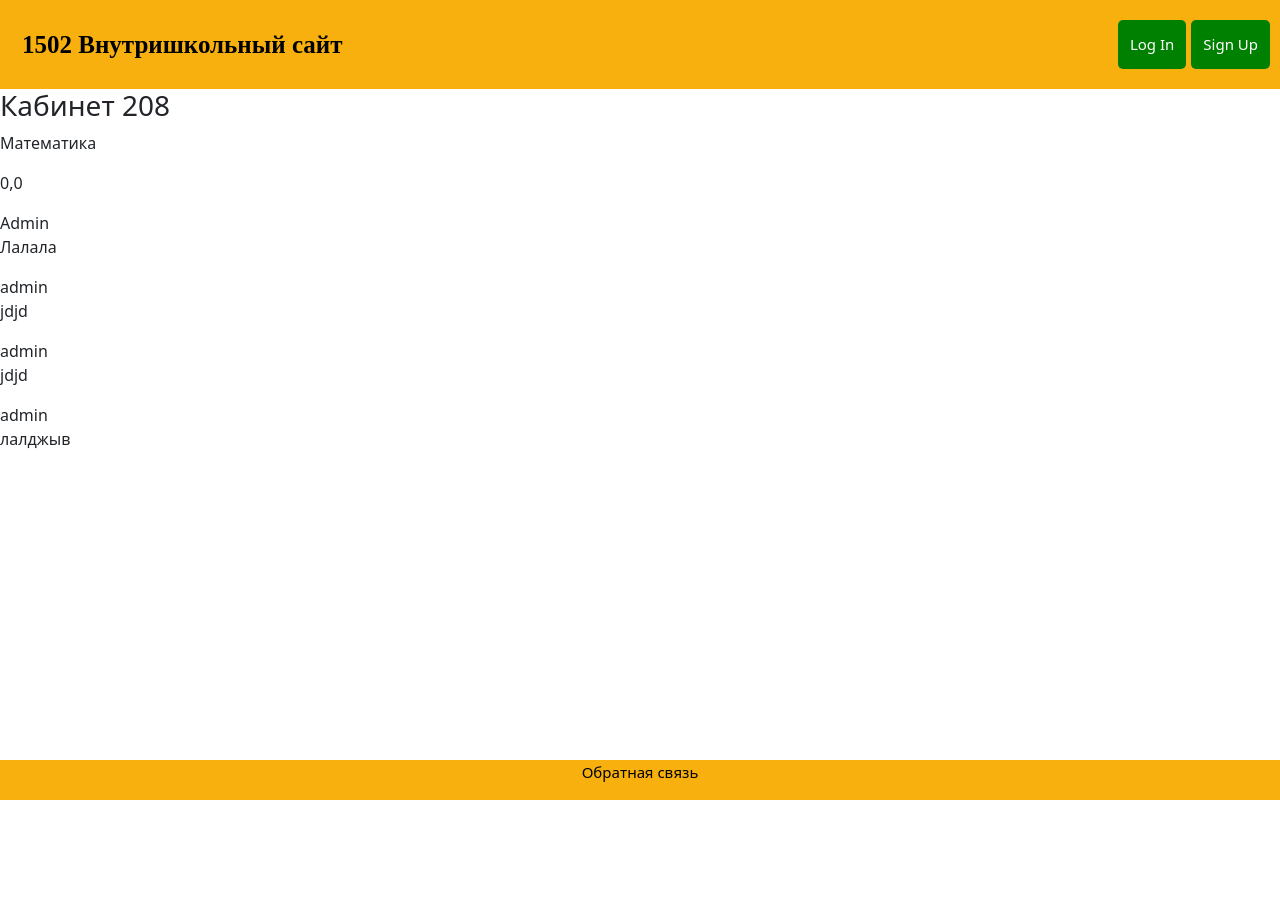
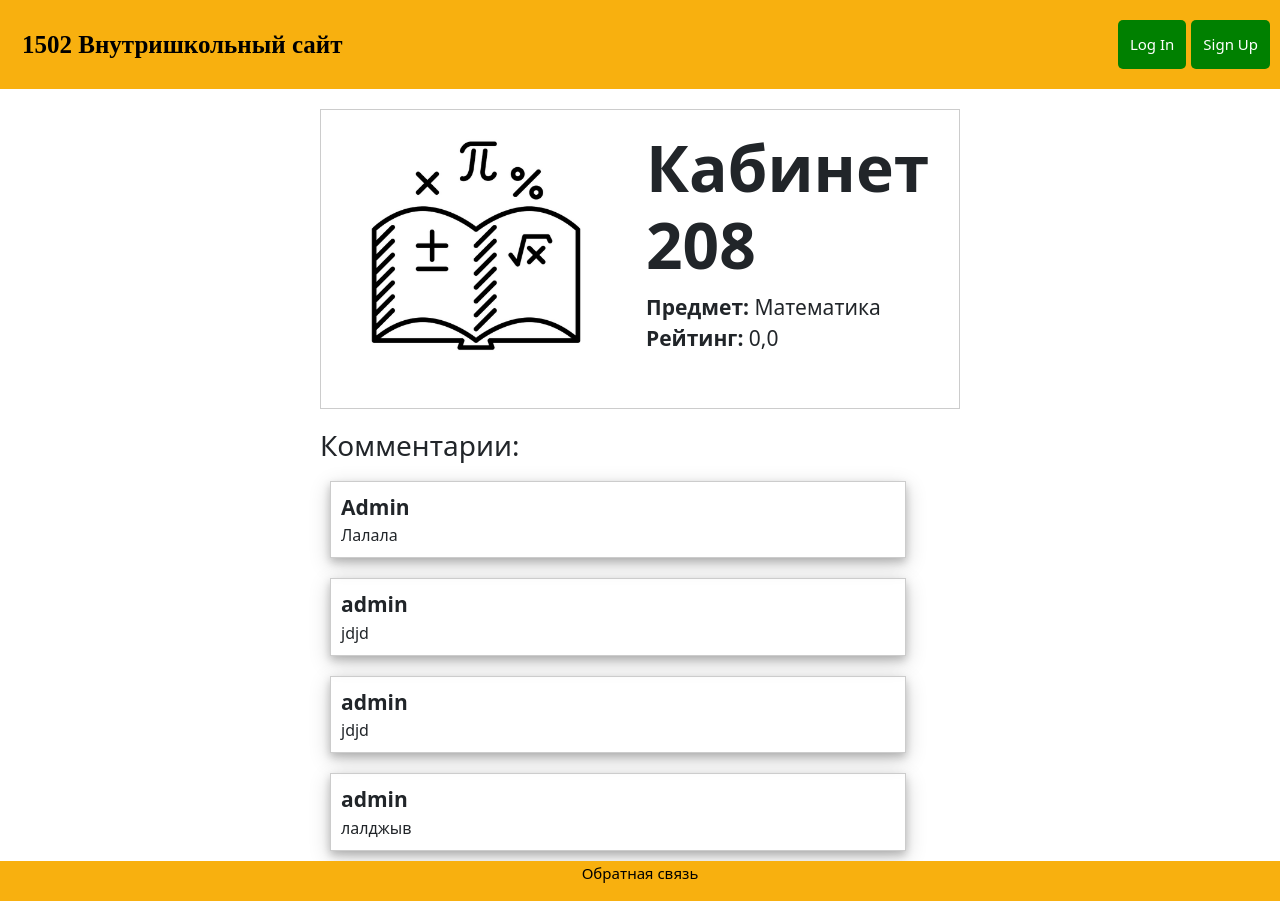
Before and after one commit to XeLader/ClassrommsRating, a Django app: page /kabinet/1/ in a window 1280 px wide. Before the commit the page ends 800 px from the top, so only its background shows below. Run offline with Django 4.2, Linux system fonts and the light colour scheme; data comes from the database, SQL or seed files in the repository; both versions use the stored data as it was after the commit; some web fonts are replaced.

Commit message:
New design

```diff
--- a/webapp/static/css/webapp.css
+++ b/webapp/static/css/webapp.css
@@ -55,10 +55,19 @@ text-align: left;
 .header-right {
 float: none;
 }}
+
+body{
+display: flex;
+flex-direction: column;
+min-height: 100vh;
+}
+
+main{
+flex-grow: 1;
+}
+
 .footer{
-position: absolute;
 left: 0;
-bottom: 0;
 width: 100%;
 height: 40px;
 background-color: #f8b00f;
@@ -85,6 +94,16 @@ border-radius: 5px;
   margin-top: 200px;
   box-shadow: 0px 15px 125px -5px #000;}
 
+.signup{
+  padding: 50px;
+  font-family: 'Roboto', sans-serif;
+  background-color: #F5F5F5;
+  height: 650px;
+  width: 520px;
+  margin: auto;
+  margin-top: 50px;
+  box-shadow: 0px 15px 125px -5px #000;}
+
 .kablist {
   margin: 5px;
   border: 1px solid #ccc;
@@ -102,3 +121,66 @@ border-radius: 5px;
   width: 100%;
   height: auto;
 }
+
+.cab_detail{
+    display: grid;
+    grid-template-columns: 300px auto;
+    grid-template-rows: 270px;
+    column-gap: 5px;
+    margin: auto;
+    margin-top: 20px;
+    margin-bottom: 20px;
+    width: 50%;
+    padding: 20px;
+    height: 300px;
+    border: 1px solid #ccc;
+}
+.cabdetailimage {
+        float: left;
+        height: 100%;
+        width: auto;
+    }
+
+.cabdetailtext {
+        display: inline;
+    }
+
+.cabdetailtext h3{
+    font-weight: bold;
+    font-size: 64px;
+}
+.cabdetailtext p{
+    font-size: 21px;
+}
+
+.comment_list {
+    margin: auto;
+    width: 50%;
+}
+
+.comment{
+  padding: 10px;
+  margin: 10px;
+  border: 1px solid #ccc;
+  float: left;
+  width: 90%;
+  box-shadow: 0 4px 8px 0 rgba(0, 0, 0, 0.2), 0 6px 20px 0 rgba(0, 0, 0, 0.19);
+}
+
+.comm_author{
+    font-size: 21px;
+    font-weight: bold;
+}
+
+.new_comm{
+    margin: auto;
+    margin-top: 20px;
+    width: 50%;
+    padding: 10px;
+
+}
+
+.new_comm h2{
+    font-size: 38px;
+    font-weight: bold;
+}
--- a/webapp/templates/kabinet_detail.html
+++ b/webapp/templates/kabinet_detail.html
@@ -1,13 +1,37 @@
 {% extends 'base.html' %}
+{% load static %}
 
 {% block content %}
-<h3>Кабинет {{ kab.number }}</h3>
-<p>{{ kab.get_subject_display }}</p>
-<p>{{ kab.ave_rating }}</p>
+<div class="cab_detail">
+    <div>
+        {% if kab.subject == 'math' %}
+        <img class="cabdetailimage" src="{% static 'image/kab_math.jpg' %}" alt="Math" width="900" height="900">
+    {% elif kab.subject == 'russ' %}
+        <img class="cabdetailimage" src="{% static 'image/kab_rus.jpg' %}" alt="Rus" width="900" height="900">
+    {% elif kab.subject == 'phys' %}
+        <img class="cabdetailimage" src="{% static 'image/kab_phys.jpg' %}" alt="Phys" width="900" height="900">
+    {% elif kab.subject == 'it' %}
+        <img class="cabdetailimage" src="{% static 'image/kab_it.jpg' %}" alt="IT" width="900" height="900">
+    {% else %}
+        <img class="cabdetailimage" src="{% static 'image/kab_null.jpg' %}" alt="Null" width="900" height="900">
+    {% endif %}
+    </div>
+    <div class="cabdetailtext">
+        <h3>Кабинет {{ kab.number }}</h3>
+        <p><b>Предмет: </b> {{ kab.get_subject_display }}<br><b>Рейтинг: </b> {{ kab.ave_rating }}</p>
+    </div>
+</div>
 
-{% for i in coments %}
-<div class="coment">{{ i.user }}</div>
-<p>{{ i.coment }}</p>
-{% endfor %}
+<div class="comment_list">
+    <h3>Комментарии:</h3>
+    {% for i in coments %}
+        <div class = "comment">
+            <div class="comm_author">{{ i.user }}</div>
+            <div class="comm_text">{{ i.coment }}</div>
+        </div>
+    {% endfor %}
+
+</div>
+
 
 {% endblock %}
--- a/webapp/templates/new_comm.html
+++ b/webapp/templates/new_comm.html
@@ -1,10 +1,13 @@
 {% extends 'base.html' %}
 
 {% block content %}
+<div class="new_comm">
      <h2>Добавьте новый отзыв к кабинету</h2>
     <form method = "POST" class = "Comm">
         {% csrf_token %}
         {{ form.as_p }}
         <button type = "submit"> Save </button>
     </form>
+</div>
+
 {% endblock %}
```
Also changed, not shown: webapp/templates/registration/signup.html (+21 -11 lines), db.sqlite3. Lines whose indentation alone changed are shown as unchanged.
